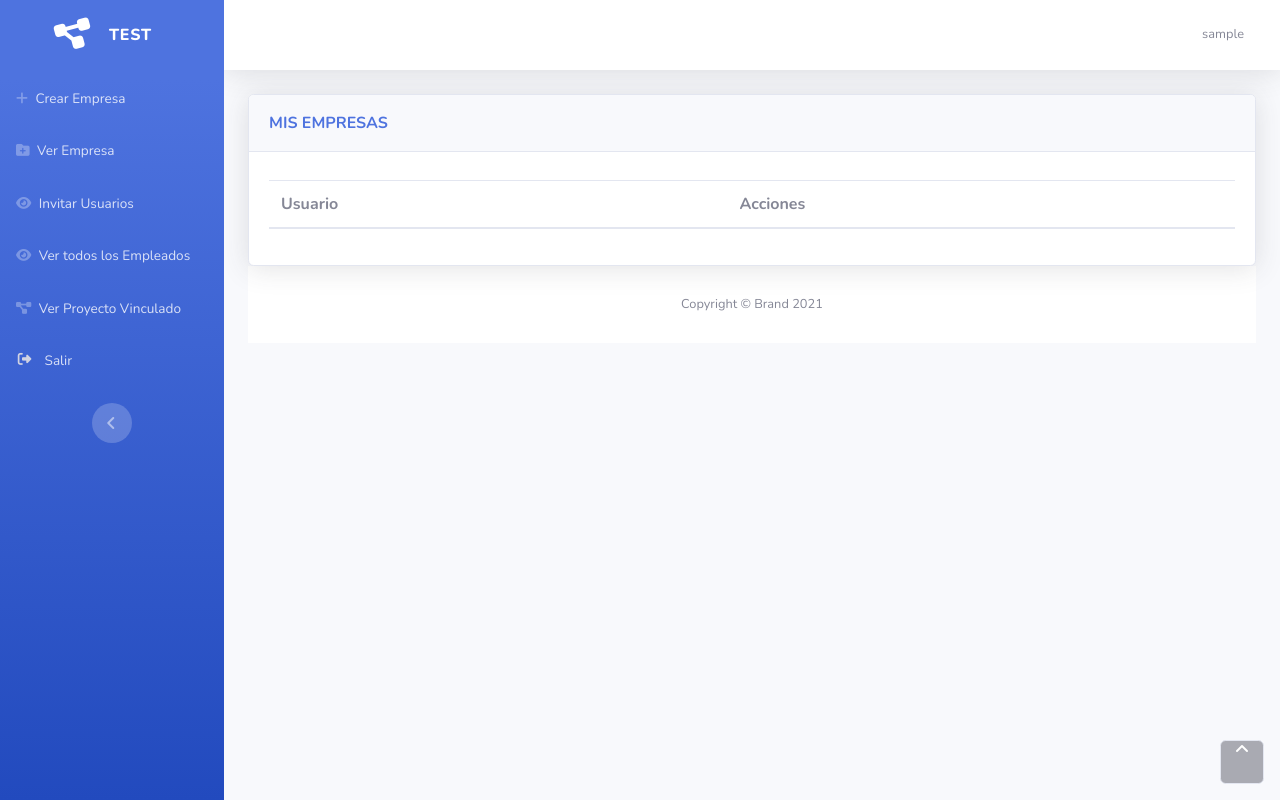
After one commit to JuanSPuentes/Prueba-tecnica-UseIt, a Django app: page /list/usuarios/ in a window 1280 px wide. The commit adds this page. Run offline with Django 3.2, Linux system fonts and the light colour scheme; a user stored in the database is signed in; tables that the repository leaves empty hold one stand-in row (values such as "Sample post"); lists and menus that the app fills with data are empty; some libraries are stand-ins or nearby versions.

Commit message:
Envio de invitacion y validacion de las invitaciones falta enviar el token con la invitacion

```diff
--- a/core/empresa/apps.py
+++ b/core/empresa/apps.py
@@ -4,3 +4,6 @@ from django.apps import AppConfig
 class EmpresaConfig(AppConfig):
     default_auto_field = 'django.db.models.BigAutoField'
     name = 'empresa'
+
+    def ready(self):
+        import empresa.signals
--- a/core/empresa/forms.py
+++ b/core/empresa/forms.py
@@ -1,6 +1,6 @@
 from django import forms
 from phonenumber_field.formfields import PhoneNumberField
-from empresa.models import Empresa, PaisEstadoCiudad
+from empresa.models import Empresa, Invitaciones, PaisEstadoCiudad
 
 class EmpresaForm(forms.ModelForm):
     nit = forms.CharField(widget=forms.TextInput(attrs={'class':'border rounded-0 form-control text-dark', 'placeholder':'800.197.268-4'}), required=True, max_length=13)
--- a/core/empresa/models.py
+++ b/core/empresa/models.py
@@ -27,3 +27,16 @@ class Empresa(models.Model):
 
     def __str__(self):
         return self.nombre
+
+ESTADO = (
+    ('Espera','Espera'),
+    ('Rechazada','Rechazada'),
+    ('Aceptada','Aceptada')
+)
+class Invitaciones(models.Model):
+    user = models.ForeignKey(User, verbose_name=("Usuario Invitado"), on_delete=models.CASCADE)
+    empresa = models.ForeignKey(Empresa, verbose_name=("Empresa"), on_delete=models.CASCADE, null=True, blank=True)
+    estado = models.CharField(max_length=10, choices=ESTADO, default='Espera')
+
+    def __str__(self):
+        return self.user.username
--- a/core/empresa/urls.py
+++ b/core/empresa/urls.py
@@ -1,5 +1,5 @@
 from django.urls import path
-from .views import CreateEmpresa, DeleteEmpresa, ListEmpresa, UpdateEmpresa, json_load
+from .views import CreateEmpresa, CreateInvitaciones, DeleteEmpresa, ListEmpresa, ListUsuarios, UpdateEmpresa, json_load
 app_name = "empresa"
 
 urlpatterns = [
@@ -8,4 +8,6 @@ urlpatterns = [
     path('list/empresa', ListEmpresa.as_view(), name="list-empresa"),
     path('update/empresa/<pk>', UpdateEmpresa.as_view(), name="update-empresa"),
     path('delete/empresa/<pk>', DeleteEmpresa.as_view(), name="delete-empresa"),
+    path('list/usuarios/', ListUsuarios.as_view(), name="list-usuario"),
+    path('invitar/usuario/<user>', CreateInvitaciones.as_view(), name="invitar-usuario"),
 ]
--- a/core/empresa/views.py
+++ b/core/empresa/views.py
@@ -3,10 +3,11 @@ from django.contrib.auth.models import User
 from django.http.response import HttpResponseRedirect
 from django.shortcuts import redirect, render
 from django.urls.base import reverse, reverse_lazy
-from django.views.generic.edit import DeleteView
+from django.views.generic.detail import DetailView
+from django.views.generic.edit import CreateView, DeleteView
 import requests
 from empresa.forms import EmpresaForm
-from empresa.models import Empresa, PaisEstadoCiudad
+from empresa.models import Empresa, Invitaciones, PaisEstadoCiudad
 from django.views.generic import ListView, UpdateView
 from django.contrib.auth.mixins import LoginRequiredMixin
 
@@ -101,3 +102,32 @@ class DeleteEmpresa(LoginRequiredMixin, DeleteView):
             if empresa.user == request.user:
                 return super().dispatch(request, *args, **kwargs)
         return redirect('Home')
+
+class ListUsuarios(LoginRequiredMixin, ListView):
+    model = Invitaciones
+    template_name = 'empresa/list_usuarios.html'
+
+    def get_context_data(self, **kwargs):
+        context = super().get_context_data(**kwargs)
+        try:
+            empresa = Empresa.objects.get(user = self.request.user)
+        except:
+            empresa = None
+        context["empresa"] =  empresa
+        return context
+
+
+class CreateInvitaciones(LoginRequiredMixin, DetailView):
+    model = Invitaciones
+    template_name = "empresa/list_usuarios.html"
+
+    def get(self, request, *args, **kwargs):
+        empresa = Empresa.objects.filter(user = request.user).first()
+        invitado = User.objects.get(username = kwargs['user'])
+
+        invitacion = Invitaciones.objects.get(user = invitado)
+        print(invitacion)
+        print(empresa)
+        invitacion.empresa = empresa
+        invitacion.save()
+        return redirect('empresa:list-usuario')
--- a/core/templates/core/home.html
+++ b/core/templates/core/home.html
@@ -3,7 +3,7 @@
 {% block content %}
 <div class="card shadow">
     <div class="card-header py-3">
-        {% comment %} <p class="text-primary m-0 font-weight-bold">CREAR EMPRESA</p> {% endcomment %}
+        {% comment %} <p class="text-primary m-0 font-weight-bold">Home :3</p> {% endcomment %}
     </div>
     <div class="card-body">
 
--- a/core/templates/core/nav.html
+++ b/core/templates/core/nav.html
@@ -27,14 +27,20 @@
                     <span>Login</span>
                 </a>
             </li>
+            <li class="nav-item" role="presentation">
+                <a class="nav-link" href="{% url 'account_signup' %}">
+                    <i class="fas fa-user"></i>
+                    <span>Registro</span>
+                </a>
+            </li>
             {% endif %}
 
             {% if request.user.is_authenticated %}
             {% comment %} {% if not request.user.groups.id == 1 %} {% endcomment %}
             <li class="nav-item" role="presentation">
-                <a class="nav-link" href="">
+                <a class="nav-link" href="{% url 'empresa:list-usuario' %}">
                     <i class="fas fa-eye"></i>
-                    <span>Ver todos los proyectos</span>
+                    <span>Invitar Usuarios</span>
                 </a>
             </li>
             <li class="nav-item" role="presentation">
--- /dev/null
+++ b/core/templates/empresa/list_usuarios.html
@@ -0,0 +1,55 @@
+{% extends 'core/base.html' %}
+
+{% block content %}
+<div class="card shadow">
+    <div class="card-header py-3">
+        <p class="text-primary m-0 font-weight-bold">MIS EMPRESAS</p>
+    </div>
+    <div class="card-body">
+        <div
+            class="table-responsive table mt-2"
+            id="dataTable"
+            role="grid"
+            aria-describedby="dataTable_info">
+            <table class="table my-0" id="dataTable">
+                <thead>
+                    <tr>
+                        <th>Usuario</th>
+                        <th>Acciones</th>
+                    </tr>
+                </thead>
+                <tbody>
+                    {% for i in object_list  %}
+                    {% comment %} El usuario que esta logeado no se puede mandar una invitacion asi mismo {% endcomment %}
+                    {% if i.user != user %}
+                    <tr>
+                        <td>{{i.user}}</td>
+
+                        <td>
+                        {% comment %} Validacion del estado de la inivtacion {% endcomment %}
+                        {% if i.estado == 'Espera' %}
+                        {% comment %} si la invitacion tiene la misma empresa permitir mostrar el estado que tiene
+                        con esa empresa si no mostra la posibilidad de invitar {% endcomment %}
+                            {% if i.empresa == empresa and empresa !=  None %}
+                                <a href="" class="btn btn-primary text-white">{{i.estado}}</a>
+                            {% else %}
+                            {% comment %} Si el usuario logeado tiene una empresa darle la posibilidad de invitar {% endcomment %}
+                            {% if empresa %}
+                                <a href="{% url 'empresa:invitar-usuario' i.user %}" class="btn btn-primary text-white">Invitar</a>
+                            {% else %}
+                            {% comment %} No se puede invitar a una persona a la empresa si no tiene empresa {% endcomment %}
+                                <a href="" class="btn btn-primary text-white">No tienes empresa</a>
+                            {% endif %}
+                        {% endif %}
+                        {% else %}
+                        <a href="{% url 'empresa:invitar-usuario' i.user %}" class="btn btn-primary text-white">Invitar</a>
+                        {% endif %}
+                        </td>
+                    </tr>
+
+                    {% endif %}
+                    {% endfor %}
+                </tbody>
+            </table>
+        </div>
+        {% endblock content %}
```
Also changed, not shown: core/empresa/admin.py (+6 -1 lines), core/empresa/signals.py (added, +11 -0 lines), core/empresa/migrations/0007_invitaciones.py (added), core/empresa/migrations/0008_alter_invitaciones_estado.py (added), core/empresa/migrations/0009_alter_invitaciones_user.py (added), core/empresa/migrations/0010_alter_invitaciones_empresa.py (added), core/empresa/migrations/0011_alter_invitaciones_user.py (added).
